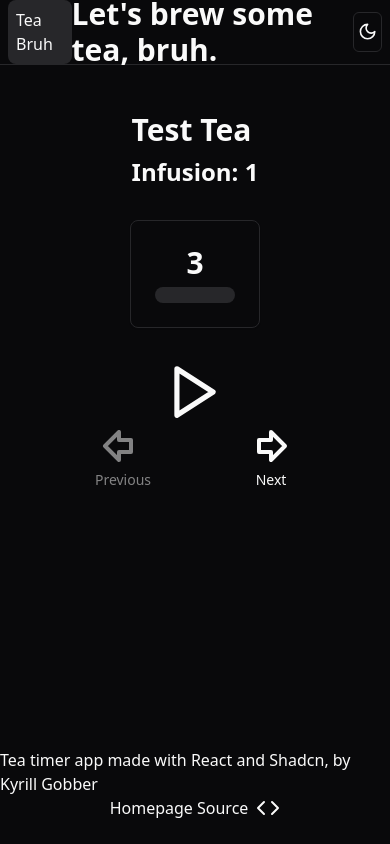
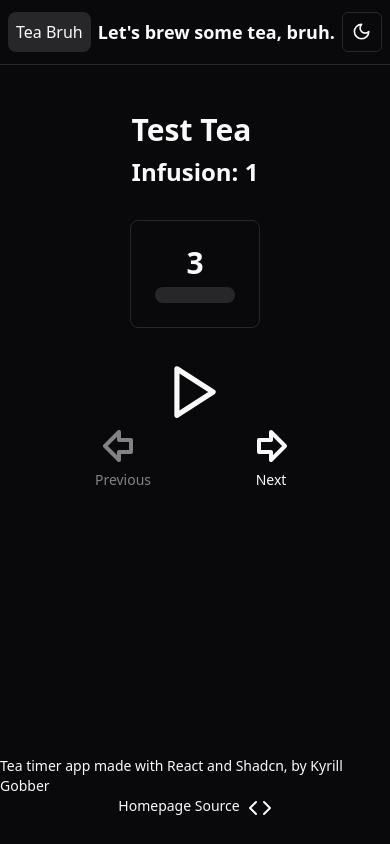
Before and after one commit to KyrillGobber/teaBruh, a React (Vite) app: page / in a window 390 px wide. Built offline with nearby package versions, Linux system fonts and the light colour scheme.

Commit message:
feat: text stuff for mobile

```diff
--- a/src/components/organisms/footer.tsx
+++ b/src/components/organisms/footer.tsx
@@ -12,7 +12,7 @@ export const Footer = () => {
 
 const FooterText = () => {
     return (
-        <p>
+        <p className="text-sm md:text-base">
             Tea timer app made with React and Shadcn,
             by Kyrill Gobber
         </p>
@@ -22,7 +22,7 @@ const FooterText = () => {
 const FooterSrc = () => {
     return (
         <a
-            className="flex flex-row gap-2"
+            className="flex flex-row gap-2 text-sm md:text-base"
             target="_blank"
             href={'https://github.com/KyrillGobber/kybits'}
             rel="noopener noreferrer"
--- a/src/components/organisms/nav.tsx
+++ b/src/components/organisms/nav.tsx
@@ -9,7 +9,7 @@ export const Nav = () => {
                     <div className="bg-secondary dark:bg-secondary p-2 rounded-lg">
                         Tea Bruh
                     </div>
-                    <h1>Let's brew some tea, bruh.</h1>
+                    <h1 className="text-lg md:text-3xl">Let's brew some tea, bruh.</h1>
                     <ModeToggle />
                 </div>
                 <Separator className="bg-secondary" />
```
